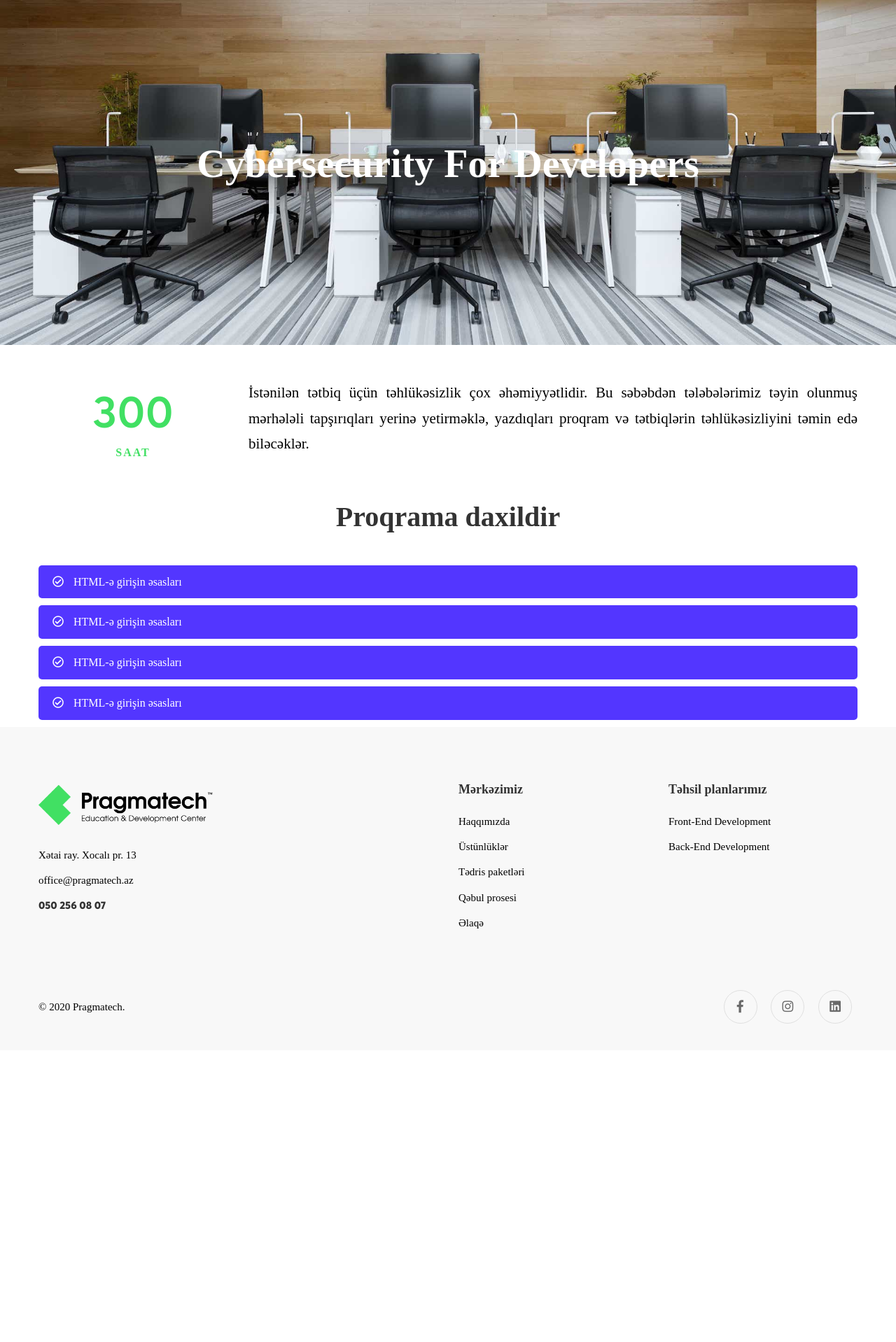
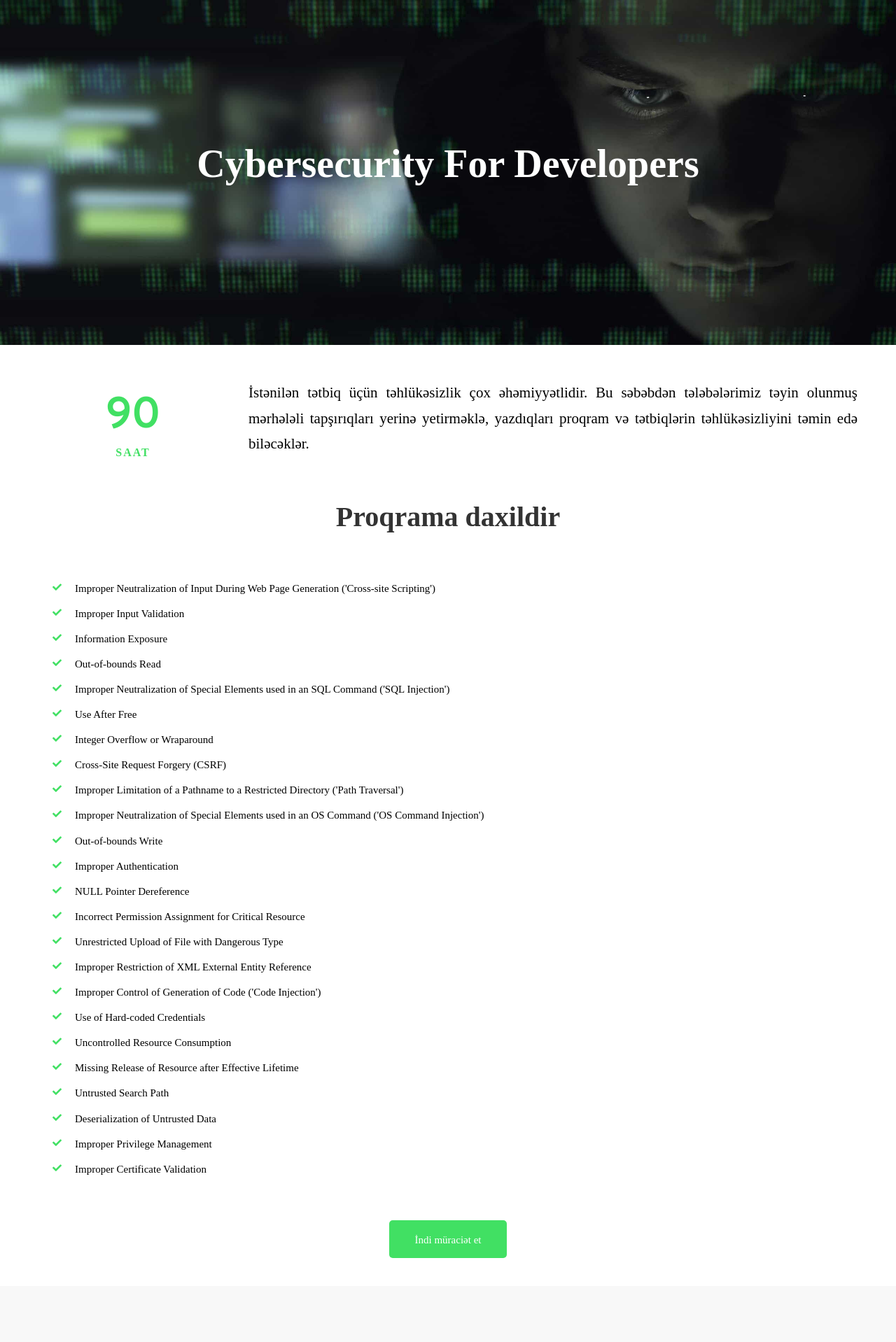
Before and after one commit to theprogbash/pragmatech, a Django app: template templates/pragmatechapp/cybersecurity.html in a window 1280 px wide. Shown: the part 126-2044 px from the top of the page at 70% size. Before the commit the page ends 1589 px from the top, so only its background shows below. Run offline with Django 3.2, Linux system fonts and the light colour scheme; the template is opened without the code that fills it, so the values that code supplies are empty; some libraries are stand-ins or nearby versions; some web fonts are replaced.

Commit message:
Changed cybersecurity page content

```diff
--- a/templates/pragmatechapp/cybersecurity.html
+++ b/templates/pragmatechapp/cybersecurity.html
@@ -2,7 +2,7 @@
 {% block content %}
 <div class="site-wrapper-reveal">
     {% load static %}
-    <div class="about-banner-wrap banner-space bg-img" data-bg="{% static 'assets/images/hero/home-appointment-hero-bg-image.jpg' %}">
+    <div class="about-banner-wrap banner-space bg-img" data-bg="{% static 'assets/images/bg/cyber.jpg' %}">
         <div class="container">
             <div class="row">
                 <div class="col-lg-8 ml-auto mr-auto">
@@ -25,7 +25,7 @@
                                 <div class="fun-fact-grid-12">
                                     <div class="grid-item  wow move-up animated" style="visibility: visible;">
                                         <div class="package-fun fun-fact--one text-center">
-                                            <div class="fun-fact__count counter">300</div>
+                                            <div class="fun-fact__count counter">90</div>
                                             <span class="fun-fact__text">SAAT</span>
                                         </div>
                                     </div>
@@ -58,17 +58,40 @@
             </div>
             <div class="row">
                 <div class="col-md-12">
-                    <div class="ht-message-box style-success">
-                        <span class="icon"><i class="far fa-check-circle"></i></span> HTML-ə girişin əsasları
+                    <div class="card-body">
+                        <ul class="check-list">
+                            <li class="list-item">Improper Neutralization of Input During Web Page Generation ('Cross-site Scripting')</li>
+                            <li class="list-item">Improper Input Validation</li>
+                            <li class="list-item">Information Exposure</li>
+                            <li class="list-item">Out-of-bounds Read</li>
+                            <li class="list-item">Improper Neutralization of Special Elements used in an SQL Command ('SQL Injection')</li>
+                            <li class="list-item">Use After Free</li>
+                            <li class="list-item">Integer Overflow or Wraparound</li>
+                            <li class="list-item">Cross-Site Request Forgery (CSRF)</li>
+                            <li class="list-item">Improper Limitation of a Pathname to a Restricted Directory ('Path Traversal')</li>
+                            <li class="list-item">Improper Neutralization of Special Elements used in an OS Command ('OS Command Injection')</li>
+                            <li class="list-item">Out-of-bounds Write</li>
+                            <li class="list-item">Improper Authentication</li>
+                            <li class="list-item">NULL Pointer Dereference</li>
+                            <li class="list-item">Incorrect Permission Assignment for Critical Resource</li>
+                            <li class="list-item">Unrestricted Upload of File with Dangerous Type</li>
+                            <li class="list-item">Improper Restriction of XML External Entity Reference</li>
+                            <li class="list-item">Improper Control of Generation of Code ('Code Injection')</li>
+                            <li class="list-item">Use of Hard-coded Credentials</li>
+                            <li class="list-item">Uncontrolled Resource Consumption</li>
+                            <li class="list-item">Missing Release of Resource after Effective Lifetime</li>
+                            <li class="list-item">Untrusted Search Path</li>
+                            <li class="list-item">Deserialization of Untrusted Data</li>
+                            <li class="list-item">Improper Privilege Management</li>
+                            <li class="list-item">Improper Certificate Validation</li>
+                        </ul>
                     </div>
-                    <div class="ht-message-box style-success">
-                        <span class="icon"><i class="far fa-check-circle"></i></span> HTML-ə girişin əsasları
-                    </div>
-                    <div class="ht-message-box style-success">
-                        <span class="icon"><i class="far fa-check-circle"></i></span> HTML-ə girişin əsasları
-                    </div>
-                    <div class="ht-message-box style-success">
-                        <span class="icon"><i class="far fa-check-circle"></i></span> HTML-ə girişin əsasları
+                </div>
+            </div>
+            <div class="row">
+                <div class="col-lg-12">
+                    <div class="feature-list-button-box mt-30 mb-30 text-center">
+                        <a href="#" class="ht-btn ht-btn-md">İndi müraciət et</a>
                     </div>
                 </div>
             </div>
```
